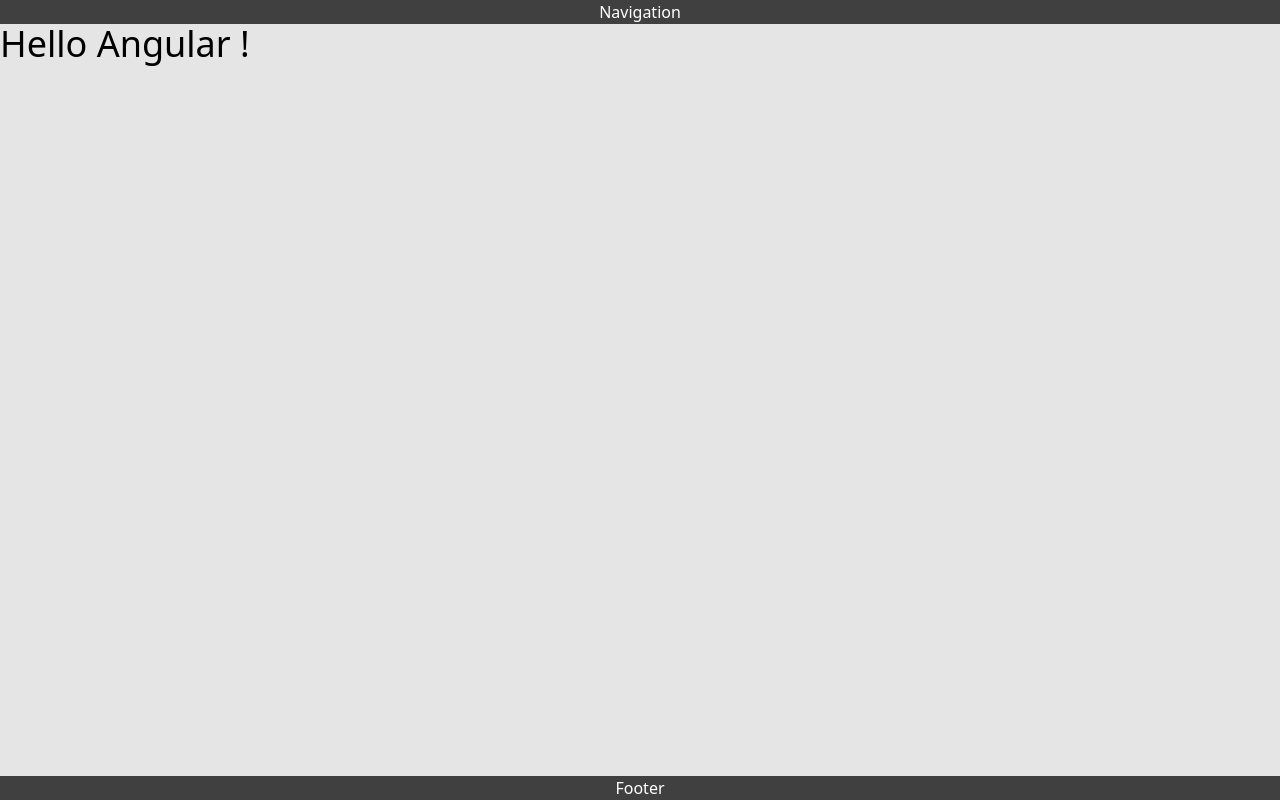
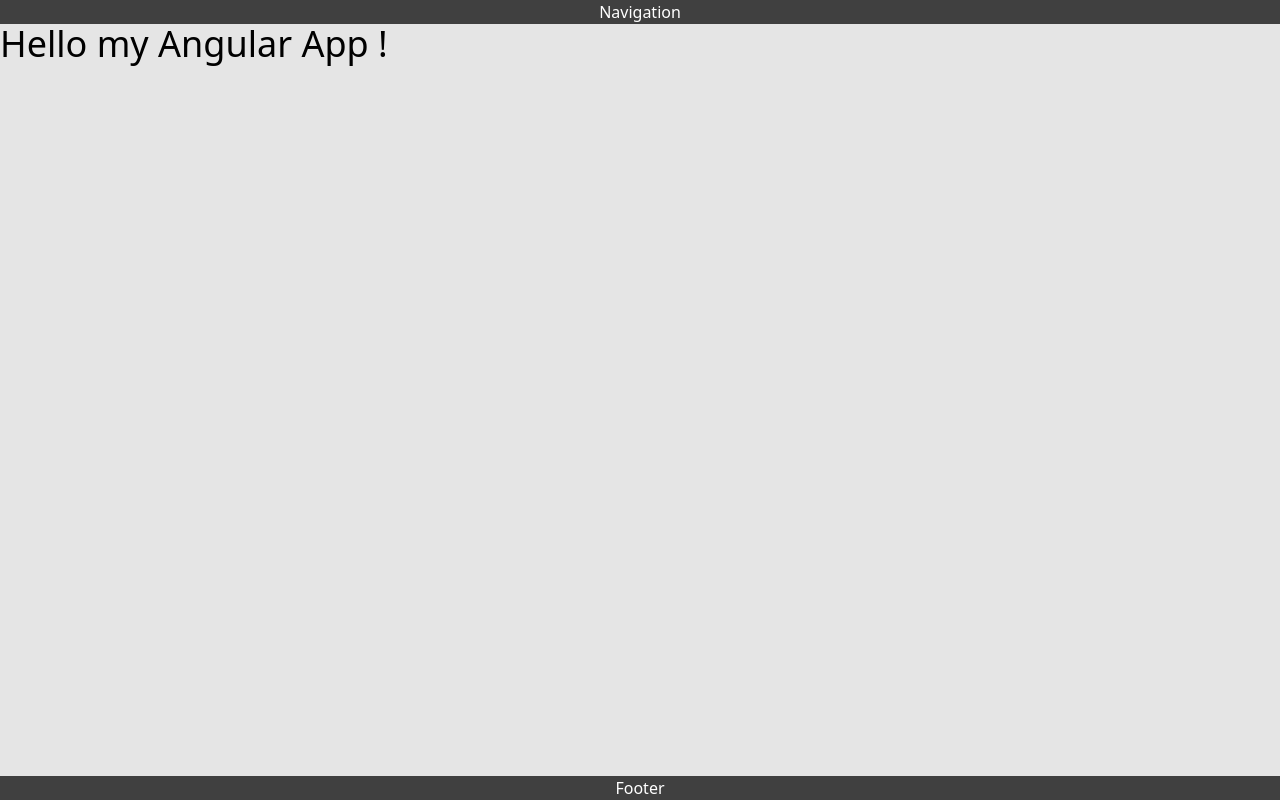
Before and after one commit to giltest99/git-simple, an Angular app: page / in a window 1280 px wide. Built offline with nearby package versions, Linux system fonts and the light colour scheme.

Commit message:
Build Title component. Add to app.html.

```diff
--- a/src/app/app.component.html
+++ b/src/app/app.component.html
@@ -3,7 +3,7 @@
     <p>Navigation</p>
   </header>
   <main class="container mx-auto grow">
-    <h1 class="text-4xl">Hello Angular !</h1>
+    <app-title [message]="'Hello my Angular App !'" />
   </main>
   <footer class="bg-neutral-700 text-white text-center">
     <p>Footer</p>
--- a/src/app/app.module.ts
+++ b/src/app/app.module.ts
@@ -3,10 +3,12 @@
 
 import { AppRoutingModule } from './app-routing.module';
 import { AppComponent } from './app.component';
+import { TitleComponent } from './title/title.component';
 
 @NgModule({
   declarations: [
-    AppComponent
+    AppComponent,
+    TitleComponent
   ],
   imports: [
     BrowserModule,
--- /dev/null
+++ b/src/app/title/title.component.html
@@ -0,0 +1 @@
+<h1 class="text-4xl">{{ message }}</h1>
--- /dev/null
+++ b/src/app/title/title.component.ts
@@ -0,0 +1,10 @@
+import { Component, Input } from '@angular/core';
+
+@Component({
+  selector: 'app-title',
+  templateUrl: './title.component.html',
+  styles: [],
+})
+export class TitleComponent {
+  @Input() message: string = '';
+}
```
